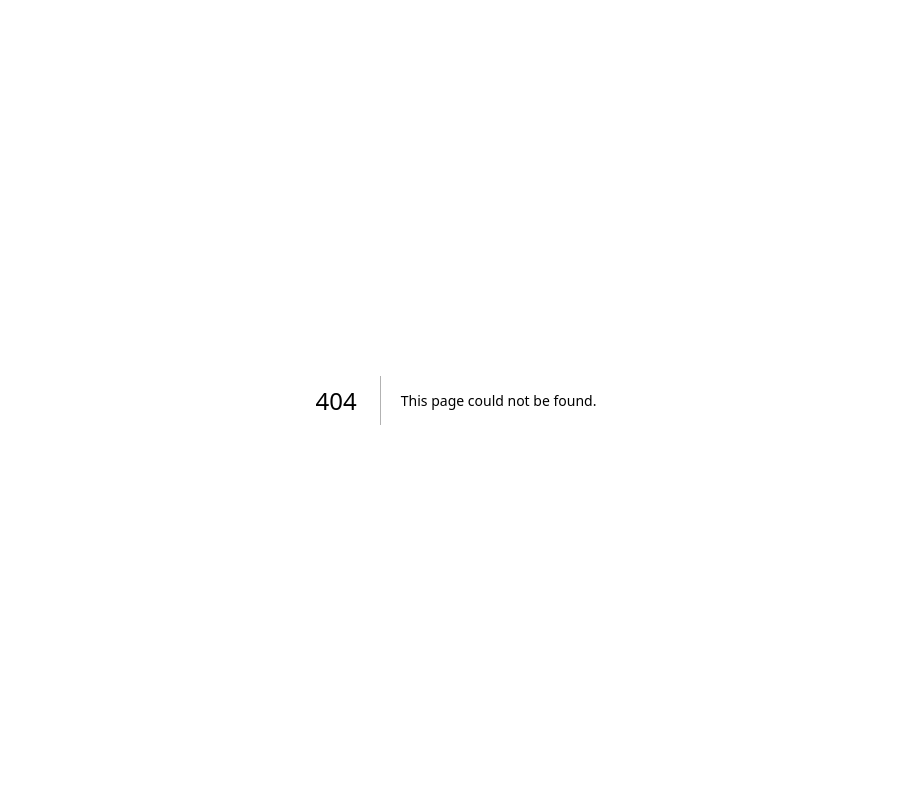
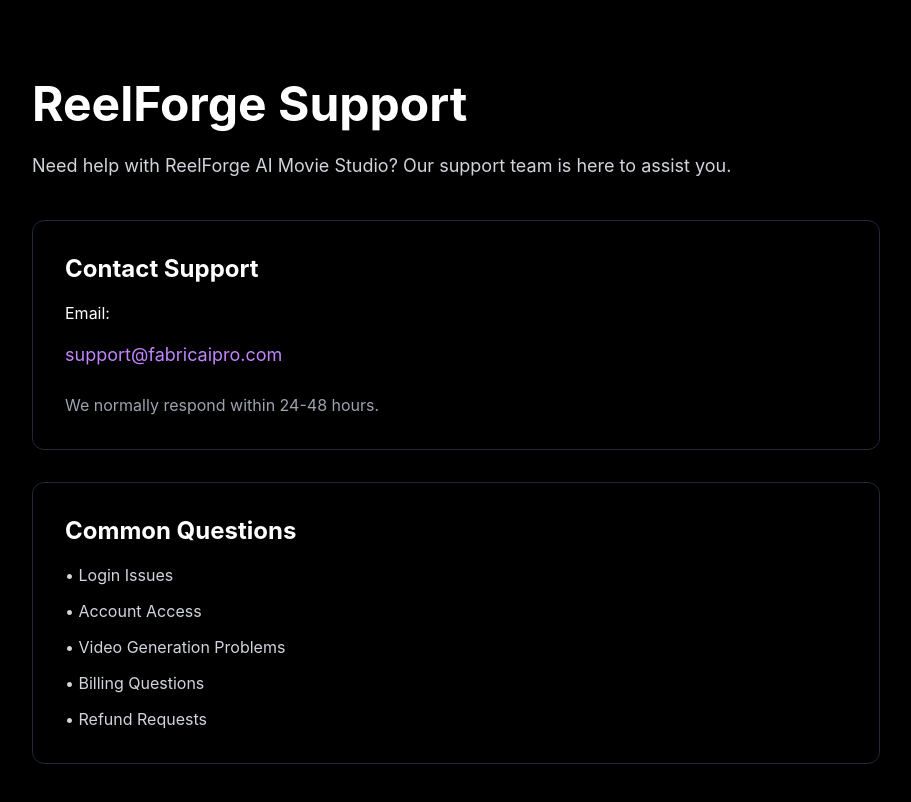
Before and after one commit to prineee/reel-forge, a Next.js app: page /support in a window 1280 px wide. Before the commit this address had no page. Shown: the top 802 px of the page, without its empty margins (184-1095 px from the left). Built offline with nearby package versions, Linux system fonts and the light colour scheme.

Commit message:
add support page

```diff
--- a/app/jvzoo/page.tsx
+++ b/app/jvzoo/page.tsx
@@ -341,6 +341,7 @@
 </div>
 
 Support: support@reelforge.com
+
     Disclaimer
   </h3>
 
--- /dev/null
+++ b/app/support/page.tsx
@@ -0,0 +1,53 @@
+export default function SupportPage() {
+  return (
+    <main className="min-h-screen bg-black text-white">
+      <div className="max-w-4xl mx-auto px-6 py-20">
+
+        <h1 className="text-5xl font-bold mb-6">
+          ReelForge Support
+        </h1>
+
+        <p className="text-gray-300 text-lg mb-10">
+          Need help with ReelForge AI Movie Studio?
+          Our support team is here to assist you.
+        </p>
+
+        <div className="border border-gray-800 rounded-xl p-8 mb-8">
+          <h2 className="text-2xl font-bold mb-4">
+            Contact Support
+          </h2>
+
+          <p className="mb-4">
+            Email:
+          </p>
+
+          <a
+            href="mailto:support@fabricaipro.com"
+            className="text-purple-400 text-lg"
+          >
+            support@fabricaipro.com
+          </a>
+
+          <p className="mt-6 text-gray-400">
+            We normally respond within 24-48 hours.
+          </p>
+        </div>
+
+        <div className="border border-gray-800 rounded-xl p-8">
+          <h2 className="text-2xl font-bold mb-4">
+            Common Questions
+          </h2>
+
+          <ul className="space-y-3 text-gray-300">
+            <li>• Login Issues</li>
+            <li>• Account Access</li>
+            <li>• Video Generation Problems</li>
+            <li>• Billing Questions</li>
+            <li>• Refund Requests</li>
+          </ul>
+        </div>
+
+      </div>
+    </main>
+  )
+}
```
